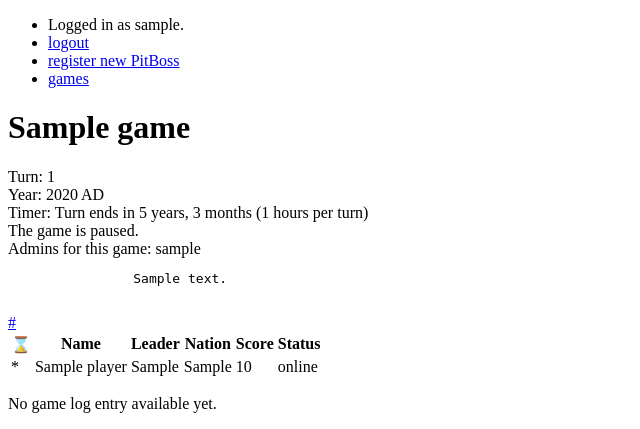
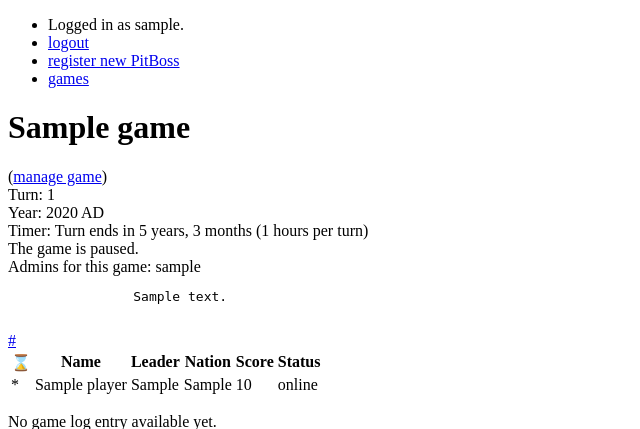
Before and after one commit to YggdrasiI/PBStats, a Django app: page /game/1/ in a window 1280 px wide. Shown: the top 429 px of the page, without its empty margins (0-640 px from the left). Run offline with Django 3.2, Linux system fonts and the light colour scheme; a user stored in the database is signed in; tables that the repository leaves empty hold one stand-in row (values such as "Sample post"); data that the repository does not hold is empty.

Commit message:
- New management stuff

```diff
--- a/civdj/pbspy/models.py
+++ b/civdj/pbspy/models.py
@@ -114,6 +114,9 @@ class Game(models.Model):
     def year_str(self):
         return format_year(self.year)
 
+    def can_manage(self, user):
+        return len(self.admins.filter(id=user.id)) == 1
+
     @transaction.atomic
     def set_from_dict(self, info):
         date = timezone.now()
@@ -182,9 +185,12 @@ class Game(models.Model):
         headers = {'Content-Type': 'application/json'}
         # Note: urllib will add Content-Length and a nice user-agent for us
 
-        # TODO proper exception handling\
+        # TODO proper exception handling
         request = urllib.request.Request(url, data, headers)
-        response = urllib.request.urlopen(request, timeout=20)
+        try:
+            response = urllib.request.urlopen(request, timeout=20)
+        except URLError:
+            raise InvalidPBResponse(_("Failed to connect to server."))
 
         # which decoding? Let's just hope default (probably utf-8) is ok
         ret_str = response.read().decode()
@@ -304,8 +310,8 @@ class Player(models.Model):
     color_rgb     = models.TextField(max_length=3 * 3 + 2)
 
     def status(self):
-#        if not self.is_claimed:
-#            return _('unclaimed')
+        if not self.is_claimed:
+            return _('unclaimed')
         if self.score == 0:
             return _('eliminated')
         if not self.is_human:
@@ -370,6 +376,8 @@ class Player(models.Model):
         unique_together = (('ingame_id', 'game'),)
         index_together  = (('ingame_id', 'game'),)
 
+    def __str__(self):
+        return _("{} ({} of {})").format(self.name, self.leader, self.civilization)
 
 class GameLog(PolymorphicModel):
     game = models.ForeignKey(Game)
--- a/civdj/pbspy/templates/pbspy/game_detail.html
+++ b/civdj/pbspy/templates/pbspy/game_detail.html
@@ -4,7 +4,10 @@
 {% block content %}
     <div id="game_summary">
         <h1 id="game_name">{{ game.name }}</h1>
-        <div class="game_info">{% trans "Turn" %}: {{ game.turn|default:_("n/a") }}</div>
+    {% if can_manage %}
+        (<a href="{% url 'game_manage' game.id "" %}">manage game</a>)
+    {% endif %}
+        <div class="game_info">{% trans "Turn" %}: {{ game.turn|default_if_none:_("n/a") }}</div>
         <div class="game_info">{% trans "Year" %}: {{ game.year_str|default:_("n/a") }}</div>
         {% if game.timer %}
             <div class="game_info">{% trans "Timer" %}:
@@ -30,7 +33,7 @@
                 {{ game.description }}
             </pre>
         </div>
-        <div id="game_info"><a href="{{ game.url }}">{{ game.url }}</a></div>
+        <div class="game_info"><a href="{{ game.url }}">{{ game.url }}</a></div>
     </div>
     <div id="game_players">
         {% if players %}
--- a/civdj/pbspy/urls.py
+++ b/civdj/pbspy/urls.py
@@ -7,6 +7,8 @@ urlpatterns = patterns('',
     url(r'^$', views.game_list, name='game_list'),
     url(r'^game/(?P<pk>\d+)/$', views.game_detail, name='game_detail'),
     url(r'^game/(?P<game_id>\d+)/log/$', views.game_log, name='game_log'),
+    url(r'^game/(?P<game_id>\d+)/manage/(?P<action>[^/]*)/?$', views.game_manage, name='game_manage'),
+    url(r'^game/(?P<game_id>\d+)/update/$', views.game_update_manual, name='game_update_manual'),
     url(r'^update$', views.game_update),
     url(r'^game/create/$', views.game_create, name='game_create'),
     (r'^accounts/', include('registration.backends.default.urls')),
--- a/civdj/pbspy/views.py
+++ b/civdj/pbspy/views.py
@@ -2,7 +2,8 @@ from django.http import HttpResponseBadRequest, HttpResponse
 from django.views import generic
 from django.views.generic.list import MultipleObjectMixin, MultipleObjectTemplateResponseMixin
 from pbspy.models import Game, GameLog, Player
-from pbspy.forms import GameForm
+from pbspy.forms import GameForm, GameManagementChatForm, GameManagementTimerForm, GameManagementLoadForm, \
+    GameManagementSetPlayerPasswordForm
 
 from django.contrib.auth.decorators import login_required
 from django.views.decorators.http import require_http_methods
@@ -30,6 +31,7 @@ class GameDetailView(generic.DetailView):
     def get_context_data(self, **kwargs):
         context = super(GameDetailView, self).get_context_data(**kwargs)
         game = self.object
+        context['can_manage'] = game.can_manage(self.request.user)
         context['players'] = list(game.player_set.all())
         context['log'] = game.gamelog_set.order_by('-id')
         return context
@@ -70,6 +72,50 @@ def game_create(request):
     return render(request, 'pbspy/game_create.html', {'form': form})
 
 
+def game_manage(request, game_id, action=""):
+    game = Game.objects.get(id=game_id)
+    if not game.can_manage(request.user):
+        return HttpResponse('unauthorized', status=401)
+
+    if request.method == 'POST':
+        if action == 'pause_enable':
+            game.pb_set_pause(True)
+        elif action == 'pause_disable':
+            game.pb_set_pause(False)
+        elif action == 'set_turn_timer':
+            form = GameManagementTimerForm(request.POST)
+            if not form.is_valid():
+                return HttpResponseBadRequest('invalid form')
+            game.pb_set_turn_timer(form.timer)
+        elif action == 'end_turn':
+            game.pb_end_turn()
+        elif action == 'chat':
+            form = GameManagementChatForm(request.POST)
+            if not form.is_valid():
+                return HttpResponseBadRequest('invalid form')
+            game.pb_chat(form.message)
+        else:
+            return HttpResponseBadRequest('bad request')
+
+    context = {'game': game}
+    context['timer_form'] = GameManagementTimerForm(initial={'timer': game.timer_max_h})
+    context['chat_form'] = GameManagementChatForm()
+    saves = sorted(game.pb_list_saves(), key=lambda k: -k['timestamp'])
+    load_choices = [(save['name'], "{} ({})".format(save['name'], save['date']))
+                    for save in saves]
+    context['load_form'] = GameManagementLoadForm(load_choices)
+    context['set_player_password_form'] = GameManagementSetPlayerPasswordForm(game.player_set)
+    context['action'] = action
+    return render(request, 'pbspy/game_manage.html', context)
+
+
+@login_required()
+def game_update_manual(request, game_id):
+    game = Game.objects.get(id=game_id)
+    game.update()
+    return HttpResponse('ok', status=200)
+
+
 @csrf_exempt
 @require_http_methods(["POST"])
 def game_update(request):
@@ -81,7 +127,7 @@ def game_update(request):
 
     game = Game.objects.get(id=game_id)
     if pw_hash != game.auth_hash():
-        return HttpResponse('unauthorized', status=401)  # Unauthorized
+        return HttpResponse('unauthorized', status=401)
 
     try:
         info = json.loads(request.POST['info'])
```
Also changed, not shown: civdj/pbspy/forms.py (+29 -2 lines), civdj/pbspy/templates/pbspy/game_manage.html (added, +62 -0 lines).
